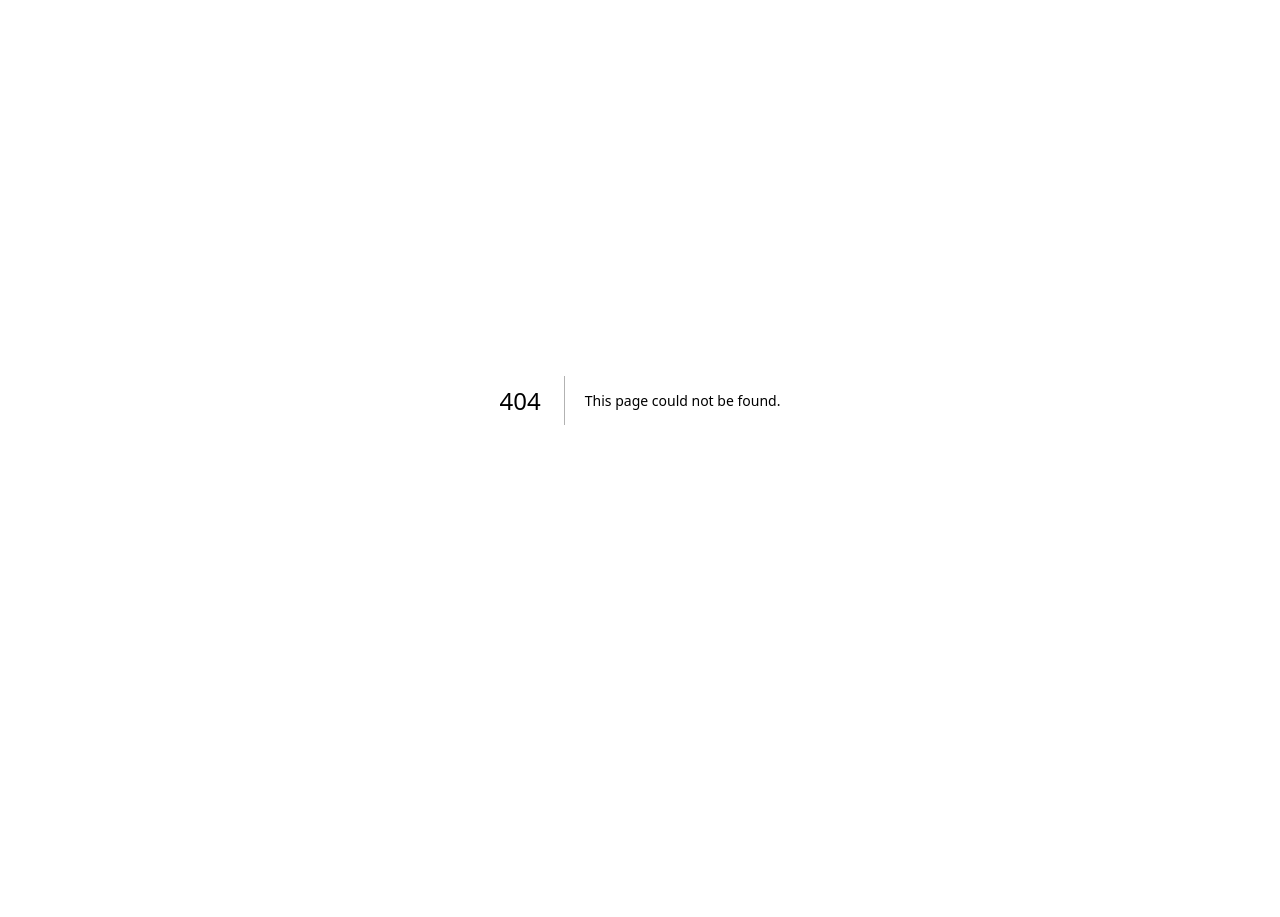
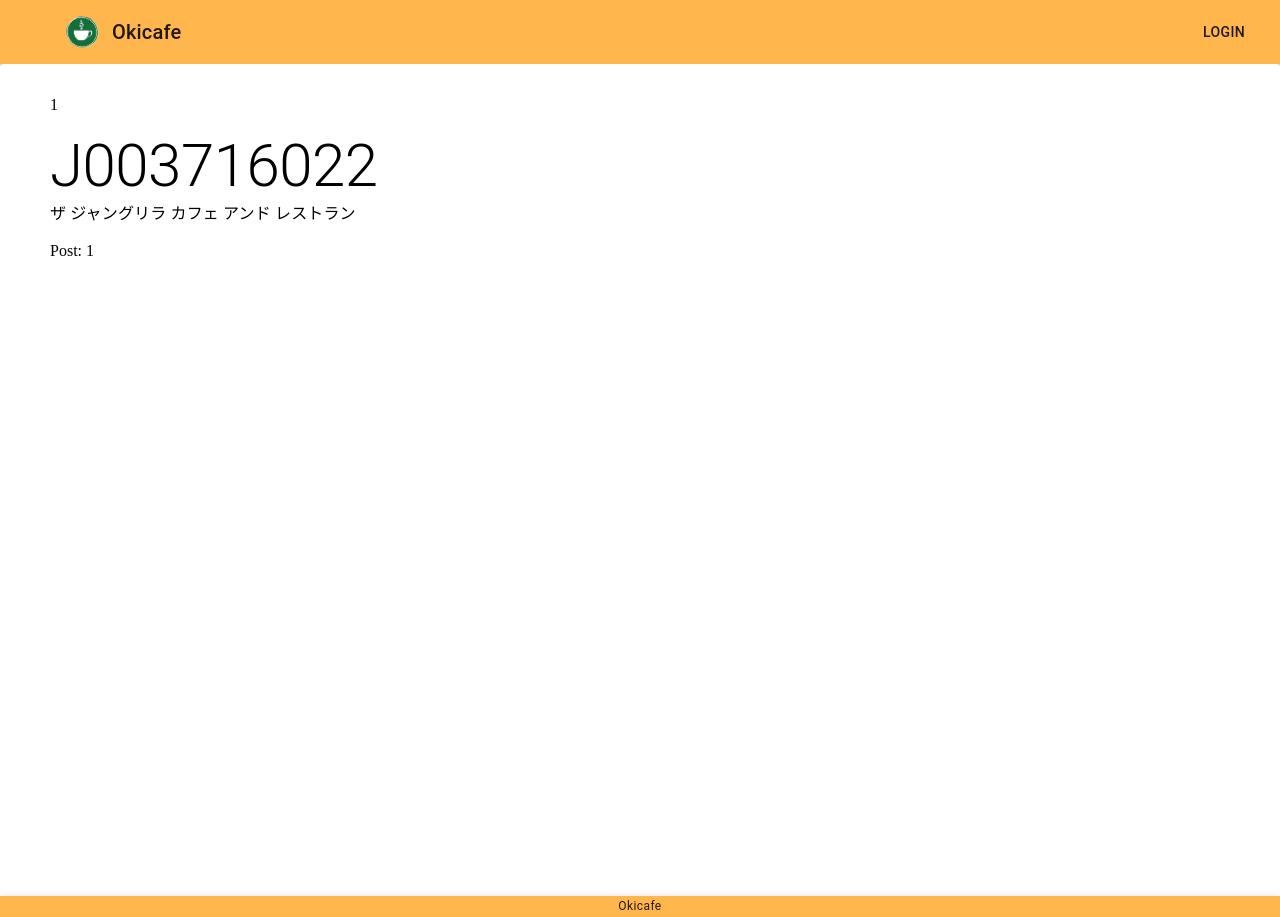
Before and after one commit to yona3/okicafe, a Next.js app: page /shops/1 in a window 1280 px wide. Before the commit this address had no page. Before the commit the page ends 800 px from the top, so only its background shows below. Built offline with nearby package versions, Linux system fonts and the light colour scheme.

Commit message:
詳細ページ途中

```diff
--- /dev/null
+++ b/src/components/ShopDetails/ShopImage.tsx
@@ -0,0 +1,21 @@
+import { Box, Typography } from "@mui/material";
+import Image from "next/image";
+
+const data: {
+  id: string;
+  name: string;
+  logo_image: string;
+} = {
+  id: "J003716022",
+  name: "ザ ジャングリラ カフェ アンド レストラン",
+  logo_image: "https://imgfp.hotp.jp/IMGH/58/71/P041905871/P041905871_238.jpg",
+};
+
+export const ShopImage = () => {
+  return (
+    <Box>
+      <Typography variant="h2">{data.id}</Typography>
+      <Typography variant="body1">{data.name}</Typography>
+    </Box>
+  );
+};
--- /dev/null
+++ b/src/components/ShopDetails/index.tsx
@@ -0,0 +1,14 @@
+import { SearchBar } from "@/components/Top/SearchBar";
+import { ShopList } from "@/components/Top/ShopList";
+import { Box } from "@mui/material";
+import { ShopImage } from "./ShopImage";
+
+export const ShopDetails = ({ shopId }: { shopId: string }) => {
+  // shopIdを使った処理
+  return (
+    <Box>
+      <p>{shopId}</p>
+      <ShopImage />
+    </Box>
+  );
+};
--- /dev/null
+++ b/src/pages/shops/[shopId].tsx
@@ -0,0 +1,21 @@
+import { ShopDetails } from "@/components/ShopDetails";
+import { Layout } from "@/components/common/Layout";
+import Head from "next/head";
+import { useRouter } from "next/router";
+
+export default function Home() {
+  const router = useRouter();
+  return (
+    <Layout>
+      <Head>
+        <title>Okicafe</title>
+        <meta name="description" content="沖縄のカフェ検索アプリ" />
+        <meta name="viewport" content="width=device-width, initial-scale=1" />
+        <link rel="icon" href="/favicon.ico" />
+      </Head>
+      <ShopDetails shopId={router.query.shopId as string} />
+
+      <p>Post: {router.query.shopId}</p>
+    </Layout>
+  );
+}
```
